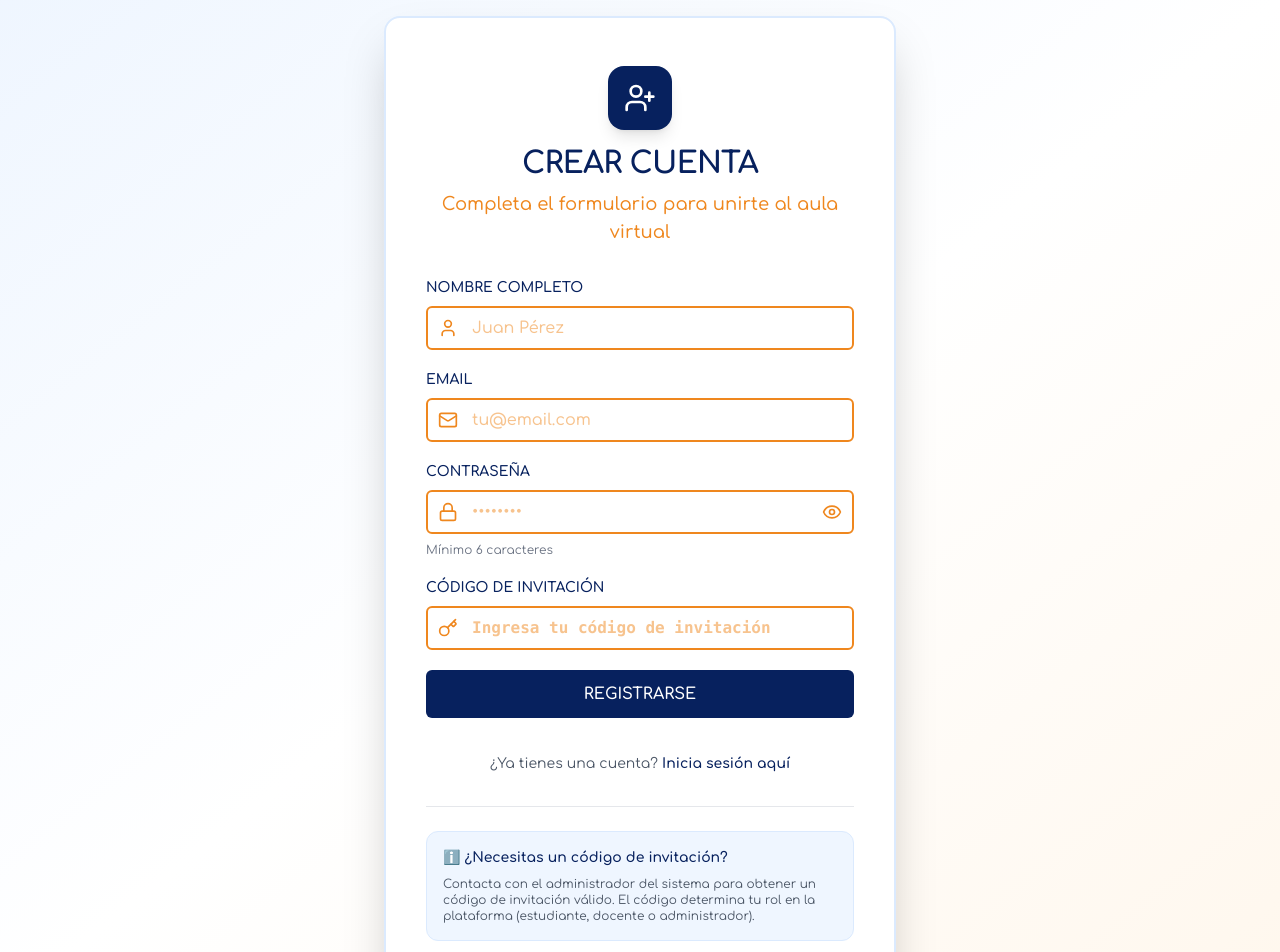
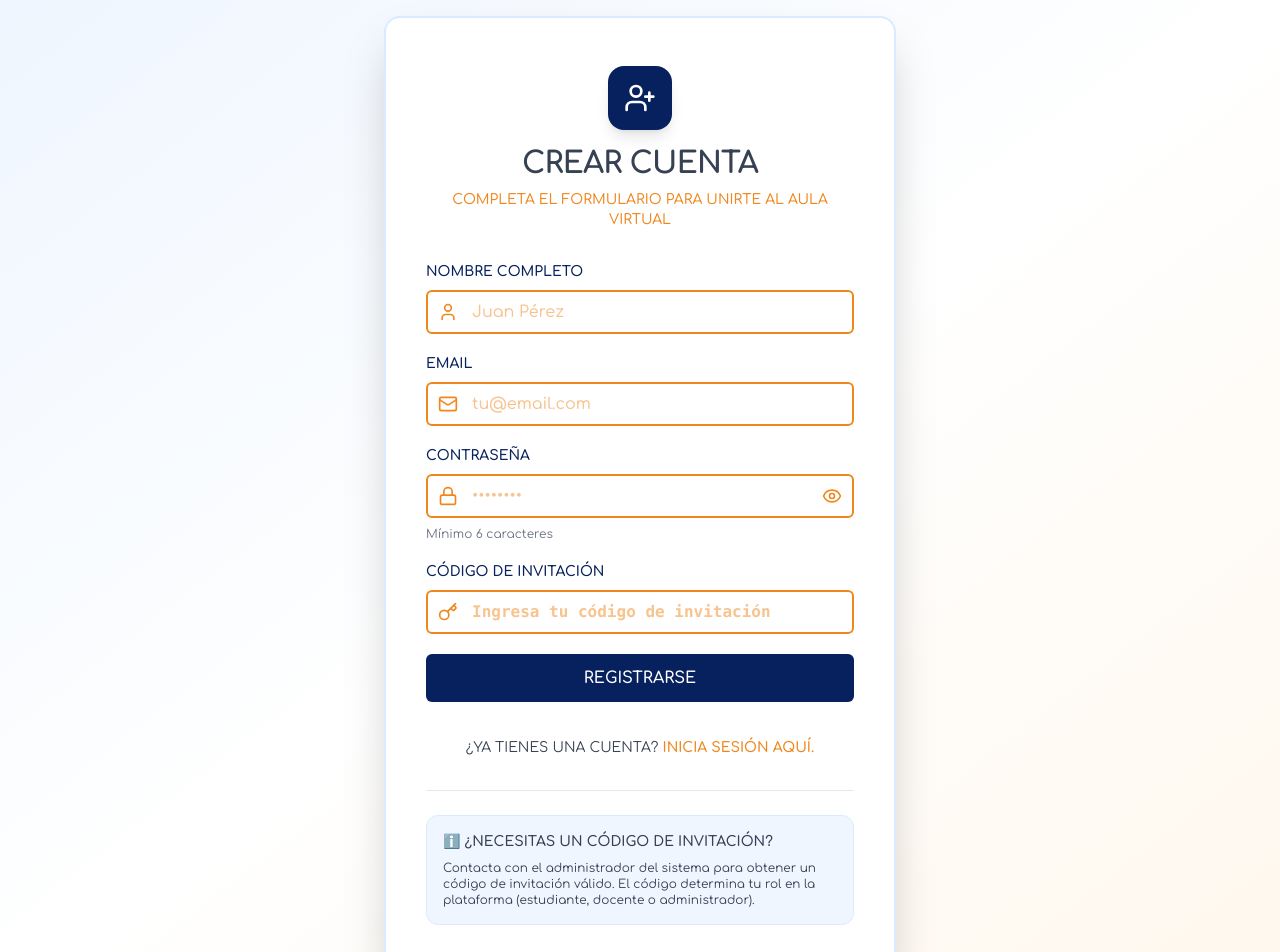
Before and after one commit to MiguelRequenaR/industria-rlc, a Next.js app in the folder apps/aula-virtual/: page /registro in a window 1280 px wide. Shown: the top 952 px of the page. Built offline with nearby package versions, Linux system fonts and the light colour scheme.

Commit message:
Actualización: Rediseño de la interfaz del Inicio de Sesión y Registro.

```diff
--- a/apps/aula-virtual/app/(auth)/login/page.tsx
+++ b/apps/aula-virtual/app/(auth)/login/page.tsx
@@ -34,12 +34,12 @@ function LoginForm() {
 
   return (
     <div className="min-h-screen flex items-center justify-center bg-linear-to-br from-blue-50 via-white to-orange-50 p-4">
-      <div className="w-full max-w-lg bg-white rounded-2xl shadow-2xl border-2 border-blue-100 py-20 px-10">
+      <div className="w-full max-w-lg bg-white rounded-3xl shadow-2xl py-20 px-10">
         <div className="text-center mb-8">
-          <h1 className="text-3xl font-bold uppercase tracking-tight mb-2" style={{ color: 'var(--primary)' }}>
+          <h1 className="text-3xl font-bold tracking-tight mb-2 text-gray-700 uppercase">
             Bienvenido
           </h1>
-          <p className="text-lg font-medium" style={{ color: 'var(--secondary)' }}>
+          <p className="text-sm font-medium text-secondary uppercase">
             Ingresa tus credenciales para acceder al aula virtual
           </p>
         </div>
@@ -120,14 +120,14 @@ function LoginForm() {
           <SubmitButton />
 
           <div className="text-center pt-4">
-            <p className="text-sm text-gray-600">
+            <p className="text-sm text-gray-700 uppercase">
               ¿No tienes una cuenta?{" "}
               <Link
                 href="/registro"
                 className="font-semibold hover:underline transition-colors"
-                style={{ color: 'var(--primary)' }}
+                style={{ color: 'var(--secondary)' }}
               >
-                Regístrate aquí
+                Regístrate aquí.
               </Link>
             </p>
           </div>
--- a/apps/aula-virtual/app/(auth)/registro/page.tsx
+++ b/apps/aula-virtual/app/(auth)/registro/page.tsx
@@ -39,10 +39,10 @@ function RegistroForm() {
           <div className="w-16 h-16 mx-auto mb-4 rounded-2xl flex items-center justify-center shadow-lg" style={{ backgroundColor: 'var(--primary)' }}>
             <UserPlus className="w-8 h-8 text-white" />
           </div>
-          <h1 className="text-3xl font-bold uppercase tracking-tight mb-2" style={{ color: 'var(--primary)' }}>
+          <h1 className="text-3xl font-bold tracking-tight mb-2 text-gray-700 uppercase">
             Crear Cuenta
           </h1>
-          <p className="text-lg font-medium" style={{ color: 'var(--secondary)' }}>
+          <p className="text-sm font-medium text-secondary uppercase">
             Completa el formulario para unirte al aula virtual
           </p>
         </div>
@@ -173,14 +173,14 @@ function RegistroForm() {
           <SubmitButton />
 
           <div className="text-center pt-4">
-            <p className="text-sm text-gray-600">
+            <p className="text-sm text-gray-700 uppercase">
               ¿Ya tienes una cuenta?{" "}
               <Link
                 href="/login"
                 className="font-semibold hover:underline transition-colors"
-                style={{ color: 'var(--primary)' }}
+                style={{ color: 'var(--secondary)' }}
               >
-                Inicia sesión aquí
+                Inicia sesión aquí.
               </Link>
             </p>
           </div>
@@ -188,10 +188,10 @@ function RegistroForm() {
 
         <div className="mt-8 pt-6 border-t border-gray-200">
           <div className="bg-blue-50 rounded-xl p-4 border border-blue-100">
-            <h3 className="font-semibold text-sm mb-2" style={{ color: 'var(--primary)' }}>
+            <h3 className="font-semibold text-sm mb-2 text-gray-700 uppercase">
               ℹ️ ¿Necesitas un código de invitación?
             </h3>
-            <p className="text-xs text-gray-600">
+            <p className="text-xs text-gray-700">
               Contacta con el administrador del sistema para obtener un código de invitación válido.
               El código determina tu rol en la plataforma (estudiante, docente o administrador).
             </p>
```
Also changed, not shown: 1 other file (tests, documents, lock files or other folders).
